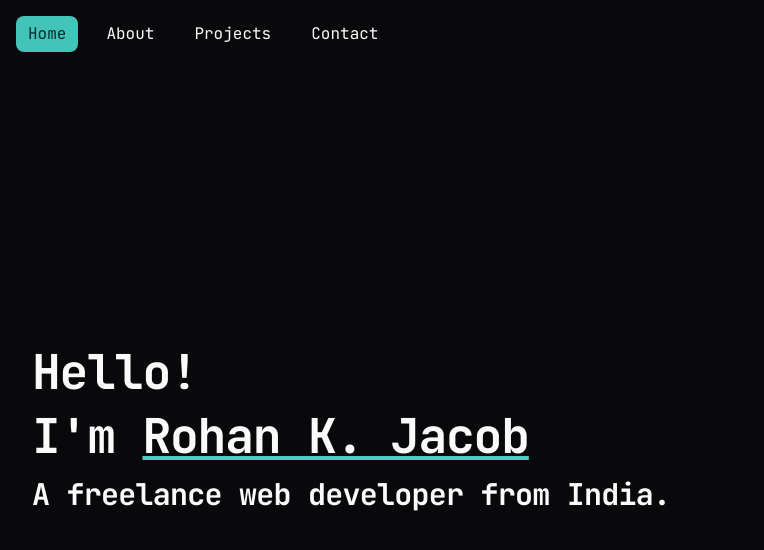
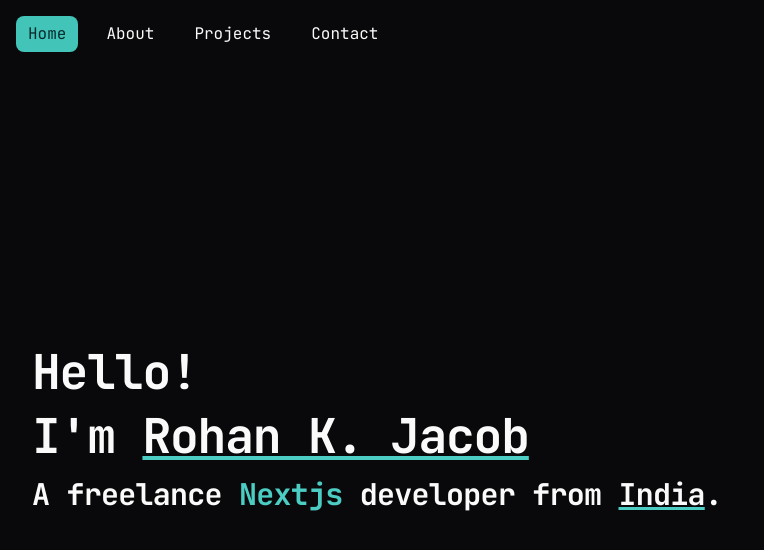
Before and after one commit to RohanJacob23/Portfolio-Nextjs, a Next.js app: page / in a window 1280 px wide. Shown: the top 550 px of the page, without its empty margins (0-764 px from the left). Built offline with nearby package versions, Linux system fonts and the light colour scheme.

Commit message:
Added Morph text effect

```diff
--- a/src/app/page.tsx
+++ b/src/app/page.tsx
@@ -1,3 +1,4 @@
+import MorpEffect from "@/components/animation/MorpEffect";
 import Link from "next/link";
 
 /**
@@ -15,7 +16,7 @@ export default function Home() {
           <span className="underline decoration-primary">Rohan K. Jacob</span>
         </span>
       </h1>
-      <h2 className="border-none">A freelance web developer from India.</h2>
+      <MorpEffect />
     </div>
   );
 }
--- /dev/null
+++ b/src/components/animation/MorpEffect.tsx
@@ -0,0 +1,80 @@
+"use client";
+
+import React, { useEffect, useMemo, useState } from "react";
+import { AnimatePresence, motion } from "framer-motion";
+import { cn } from "@/lib/utils";
+
+export default function MorpEffect() {
+  const textList = useMemo(
+    () => ["Frontend", "Fullstack", "Nextjs", "React"],
+    [],
+  );
+  const [index, setIndex] = useState(0);
+
+  useEffect(() => {
+    const interval = setInterval(() => {
+      setIndex((prevIndex) => (prevIndex + 1) % textList.length);
+    }, 2000);
+    return () => clearInterval(interval);
+  }, [textList]);
+
+  return (
+    <>
+      <h2 className="border-none">
+        A freelance{" "}
+        <MorphText className="text-primary">{textList[index]}</MorphText>{" "}
+        developer from{" "}
+        <span className="underline decoration-primary">India</span>.
+      </h2>
+    </>
+  );
+}
+
+const MorphText = ({
+  children,
+  className,
+}: {
+  children: string | string[];
+  className?: string;
+}) => {
+  const generateKeys = (text: string) => {
+    const chars: { [keys: string]: number } = {};
+    return text.split("").map((char: string) => {
+      if (!chars[char]) {
+        chars[char] = 0;
+      }
+      const key = `${char}-${chars[char]}`;
+      chars[char]++;
+      return { char, key };
+    });
+  };
+
+  const textToDisplay = generateKeys(children as string);
+  return (
+    <span className="mr-32 text-nowrap md:mr-0">
+      <AnimatePresence mode="popLayout">
+        {textToDisplay.map(({ char, key }) => (
+          <motion.span
+            key={key}
+            layoutId={key}
+            className={cn("inline-block text-inherit", className)}
+            initial={{ opacity: 0 }}
+            animate={{ opacity: 1 }}
+            exit={{ opacity: 0 }}
+            transition={{
+              duration: 0.25,
+              type: "spring",
+              bounce: 0,
+              opacity: {
+                duration: 0.35,
+                type: "tween",
+              },
+            }}
+          >
+            {char}
+          </motion.span>
+        ))}
+      </AnimatePresence>
+    </span>
+  );
+};
```
